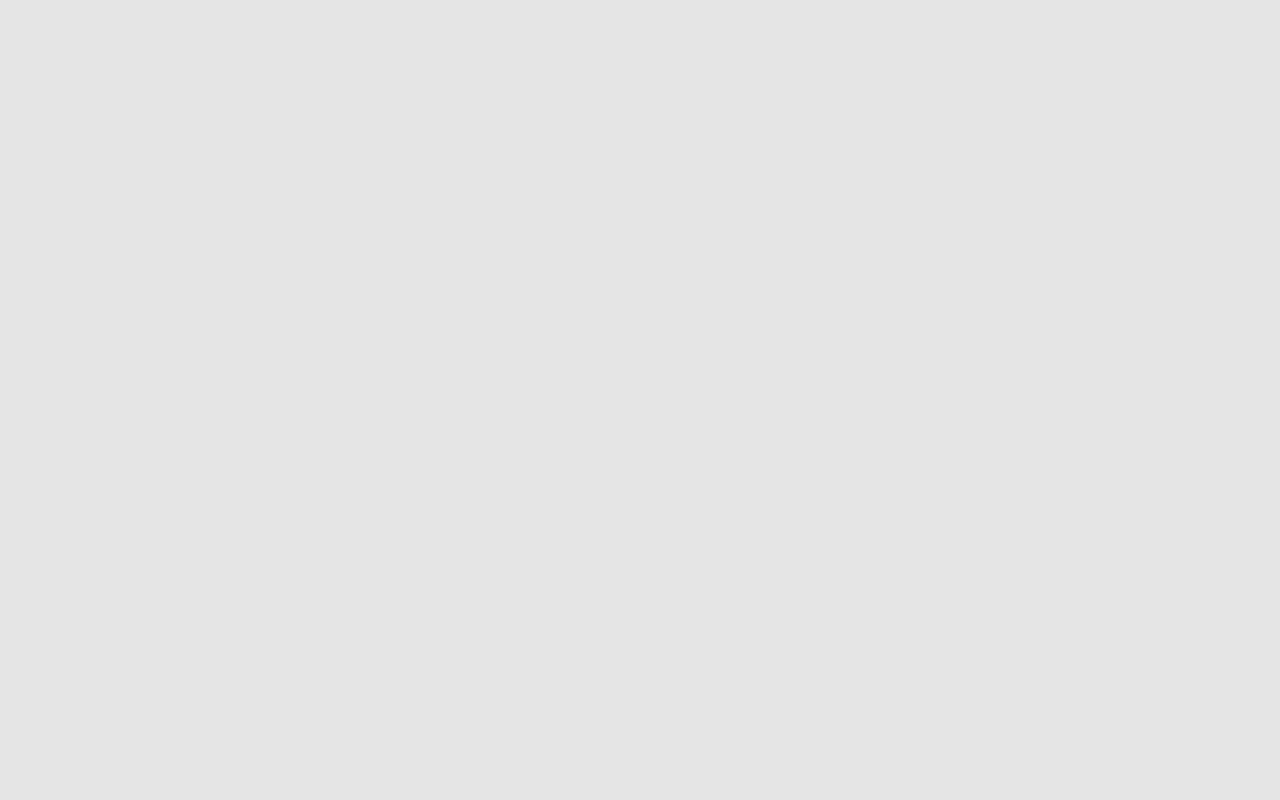
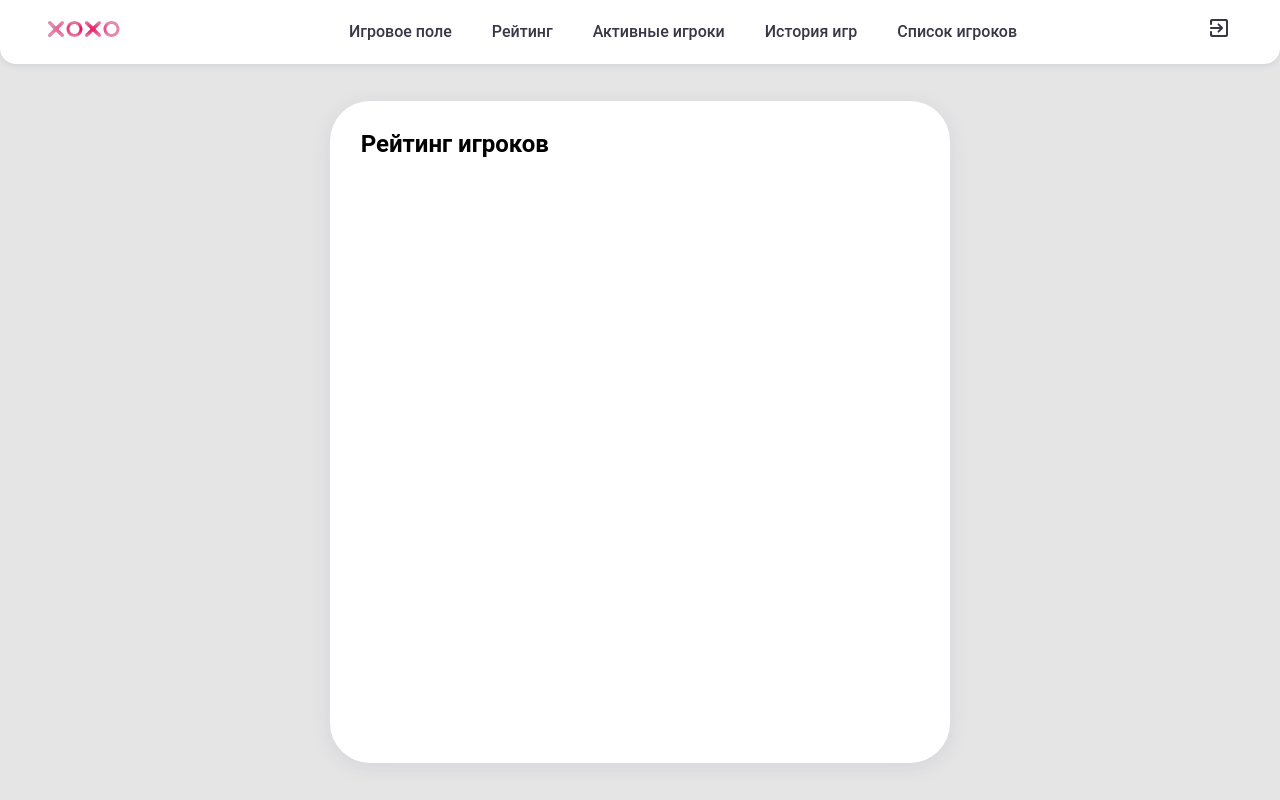
Before and after one commit to kl1mmm/tic-tac-toe-etagi, a Vue app: page /sessions in a window 1280 px wide. Before the commit this address had no page. Built offline with nearby package versions, Linux system fonts and the light colour scheme.

Commit message:
Auth+Navbar are routed.

```diff
--- a/public/index.html
+++ b/public/index.html
@@ -7,9 +7,10 @@
     <link rel="icon" href="<%= BASE_URL %>favicon.svg">
     <title><%= htmlWebpackPlugin.options.title %></title>
 </head>
-<body style="background: #E5E5E5;">
+<body style="background: #E5E5E5; margin: 0; padding: 0; width: 100%; height: 100%;">
 <noscript>
-    <strong>We're sorry but <%= htmlWebpackPlugin.options.title %> doesn't work properly without JavaScript enabled. Please enable it to continue.</strong>
+    <strong>We're sorry but <%= htmlWebpackPlugin.options.title %> doesn't work properly without JavaScript enabled.
+        Please enable it to continue.</strong>
 </noscript>
 <div id="app"></div>
 <!-- built files will be auto injected -->
--- /dev/null
+++ b/src/components/Pages/SessionsPage.vue
@@ -0,0 +1,52 @@
+<template>
+  <div class="wrapper">
+    <MyNavbar style="width: 100%;"></MyNavbar>
+    <div class="screen">
+      <div class="block">
+        <div class="table-naming">
+          Рейтинг игроков
+        </div>
+      </div>
+    </div>
+  </div>
+</template>
+
+<script>
+import MyNavbar from "@/components/UI/MyNavbar";
+
+export default {
+  name: "SessionsPage",
+  components: {MyNavbar}
+}
+</script>
+
+<style scoped>
+.wrapper {
+  height: 100vh;
+  display: flex;
+  flex-direction: column;
+}
+
+.screen {
+  height: 100%;
+  display: flex;
+  justify-content: center;
+  align-items: center;
+}
+
+.block {
+  background: #ffffff;
+  width: 48.5%;
+  height: 90%;
+  box-shadow: 0 4px 20px rgba(44, 57, 121, 0.09);
+  border-radius: 40px;
+}
+
+.table-naming {
+  font-weight: 700;
+  font-size: 1.5em;
+  line-height: 150%;
+  margin: 4% 0 0 5%;
+  text-align: left;
+}
+</style>
--- a/src/components/Router/router.js
+++ b/src/components/Router/router.js
@@ -1,11 +1,17 @@
 import {createRouter, createWebHistory} from "vue-router";
 import AuthPage from "@/components/Pages/AuthPage";
+import SessionsPage from "@/components/Pages/SessionsPage";
 
 const routes = [
     {
         name: 'Авторизация',
-        path: '/',
+        path: '/Auth/',
         component: AuthPage
+    },
+    {
+        name: 'Активные игроки',
+        path: '/sessions/',
+        component: SessionsPage
     }
 ]
 
--- a/src/components/UI/MyAuth.vue
+++ b/src/components/UI/MyAuth.vue
@@ -6,10 +6,13 @@
         Войдите в игру
       </div>
       <div class="login">
-        <InputText class="inp" type="text" placeholder="Логин" style="margin-top: 1.25em;"></InputText>
-        <InputText class="inp" type="password" placeholder="Пароль" style="margin-top: 0.75em"></InputText>
+        <InputText id="login" class="inp" type="text" placeholder="Логин" style="margin-top: 1.25em;" v-bind:value="login"
+                   @input="login = $event.target.value"></InputText>
+        <InputText id="passwd" class="inp" type="password" placeholder="Пароль" style="margin-top: 0.75em"
+                   v-bind:value="password"
+                   @input="password = $event.target.value"></InputText>
       </div>
-      <MyButton class="logBtn">Войти</MyButton>
+      <MyButton class="logBtn" @click="isLogin">Войти</MyButton>
     </div>
   </div>
 </template>
@@ -17,10 +20,27 @@
 <script>
 import InputText from "@/components/UI/InputText";
 import MyButton from "@/components/UI/MyButton";
+import router from "@/components/Router/router";
 
 export default {
   name: "MyAuth",
-  components: {MyButton, InputText}
+  components: {MyButton, InputText},
+  data() {
+    return {
+      login: '',
+      password: ''
+    }
+  },
+  methods: {
+    isLogin() {
+      if (this.login === 'admin' && this.password === 'admin') {
+        router.push('/sessions/')
+      } else {
+        document.getElementById('login').reset()
+        document.getElementById('passwd').reset()
+      }
+    }
+  }
 }
 </script>
 
--- a/src/components/UI/MyNavbar.vue
+++ b/src/components/UI/MyNavbar.vue
@@ -17,14 +17,14 @@
       </a>
     </div>
     <div class="h-center">
-      <a href="#" class="link">Игровое поле</a>
-      <a href="#" class="link">Рейтинг</a>
-      <a href="#" class="link">Активные игроки</a>
-      <a href="#" class="link">История игр</a>
-      <a href="#" class="link">Список игроков</a>
+      <a @click="$router.push('/game/')" href="#" class="link">Игровое поле</a>
+      <a @click="$router.push('/rating/')" href="#" class="link">Рейтинг</a>
+      <a @click="$router.push('/sessions/')" href="#" class="link">Активные игроки</a>
+      <a @click="$router.push('/history/')" href="#" class="link">История игр</a>
+      <a @click="$router.push('/playerslist/')" href="#" class="link">Список игроков</a>
     </div>
     <div class="h-right">
-      <MyIconButton class="ExitBtn"></MyIconButton>
+      <MyIconButton @click="$router.push('/Auth/')" class="ExitBtn"></MyIconButton>
     </div>
   </header>
 </template>
@@ -42,12 +42,13 @@ export default {
 .navbar {
   display: flex;
   justify-content: space-between;
-  height: 64px;
+  height: 4em;
   box-shadow: 0 0.125em 0.375em rgba(44, 57, 121, 0.1);
   border-radius: 0 0 1em 1em;
   font-weight: 500;
   font-size: 1em;
   line-height: 4.05em;
+  background: #FFFFFF;
 }
 
 .link {
```
